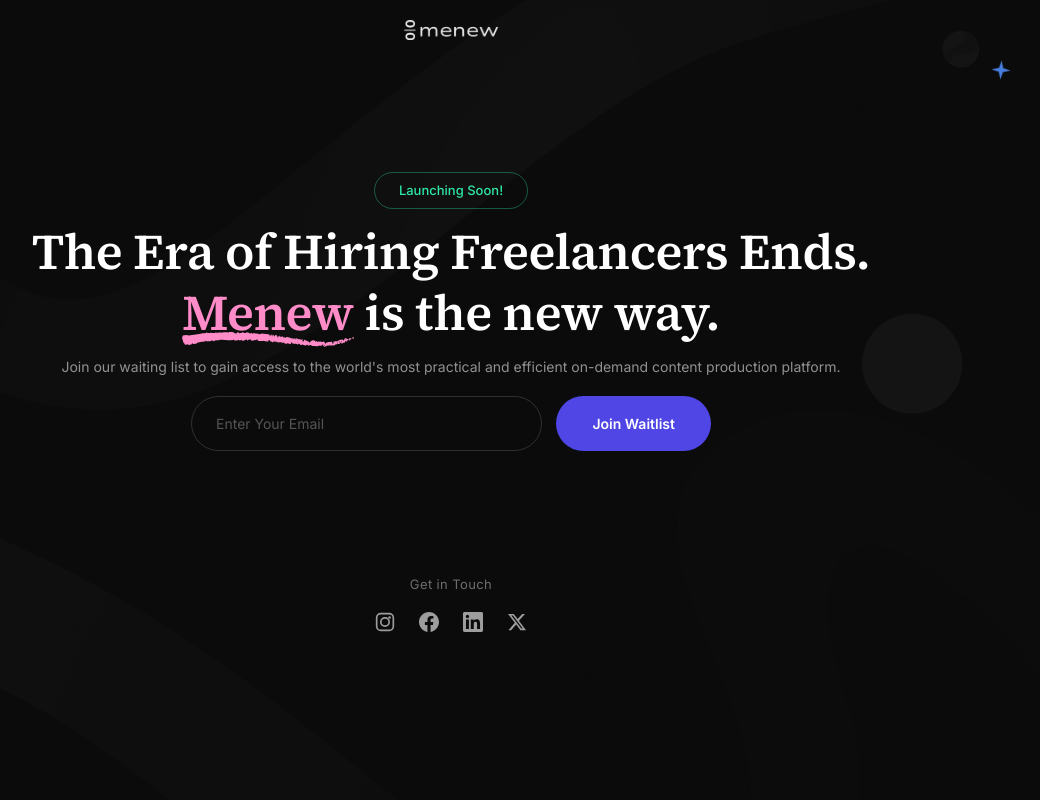
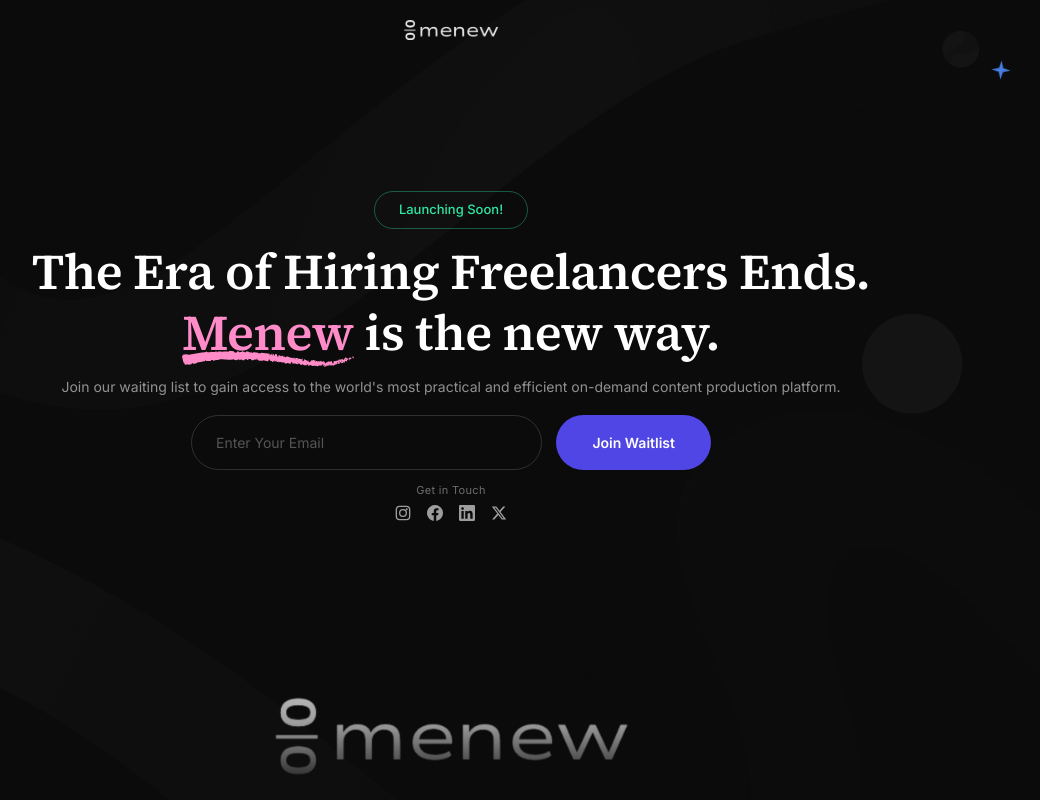
Before and after one commit to karthikreddi2016/menew, a Next.js app: page / in a window 1280 px wide. Shown: the whole page, without its empty margins (189-1229 px from the left). Built offline with nearby package versions, Linux system fonts and the light colour scheme.

Commit message:
feat: add ComingSoonPage component and define baseline styling in globals.css

```diff
--- a/app/globals.css
+++ b/app/globals.css
@@ -426,13 +426,13 @@
   display: flex;
   flex-direction: column;
   align-items: center;
-  gap: 18px;
-  padding-bottom: 48px;
+  gap: 6px;
+  padding-bottom: 8px;
 }
 
 .cs-footer__label {
   font-family: var(--font-inter), sans-serif;
-  font-size: 13px;
+  font-size: 11px;
   font-weight: 400;
   letter-spacing: 0.03em;
   color: rgba(255, 255, 255, 0.4);
@@ -440,7 +440,7 @@
 
 .cs-social {
   display: flex;
-  gap: 24px;
+  gap: 16px;
 }
 
 .cs-social__link {
@@ -457,8 +457,8 @@
 }
 
 .cs-social__icon {
-  width: 20px;
-  height: 20px;
+  width: 16px;
+  height: 16px;
 }
 
 /* ── Watermark (flex child at bottom of page) ── */
@@ -466,25 +466,28 @@
   position: relative;
   flex-shrink: 0;
   width: 100%;
-  height: 15vh;
+  height: 16vh;
   pointer-events: none;
   display: flex;
-  align-items: flex-start;
+  align-items: center;
   justify-content: center;
   z-index: 2;
   overflow: hidden;
   /* Gradient mask: bright at top → fading at bottom */
-  -webkit-mask-image: linear-gradient(to bottom, rgba(0,0,0,0.8) 0%, rgba(0,0,0,0.5) 35%, rgba(0,0,0,0.15) 70%, transparent 100%);
-  mask-image: linear-gradient(to bottom, rgba(0,0,0,0.8) 0%, rgba(0,0,0,0.5) 35%, rgba(0,0,0,0.15) 70%, transparent 100%);
+  -webkit-mask-image: linear-gradient(to bottom, rgba(0,0,0,0.95) 0%, rgba(0,0,0,0.7) 40%, rgba(0,0,0,0.2) 80%, transparent 100%);
+  mask-image: linear-gradient(to bottom, rgba(0,0,0,0.95) 0%, rgba(0,0,0,0.7) 40%, rgba(0,0,0,0.2) 80%, transparent 100%);
 }
 
 .cs-watermark__img {
-  width: 100%;
-  max-width: 1440px;
-  height: auto;
+  position: absolute !important;
+  top: 50% !important;
+  left: 50% !important;
+  transform: translate(-50%, -50%) !important;
+  width: min(450px, 80vw) !important;
+  height: auto !important;
   filter: invert(1);
   user-select: none;
-  opacity: 0.55;
+  opacity: 0.85;
 }
 
 /* ── Responsive ── */
--- a/components/sections/ComingSoonPage.tsx
+++ b/components/sections/ComingSoonPage.tsx
@@ -156,7 +156,6 @@ export default function ComingSoonPage() {
               </p>
             </div>
           )}
-        </div>
 
           {/* Social links */}
           <footer className="cs-footer">
@@ -186,19 +185,20 @@ export default function ComingSoonPage() {
               </a>
             </div>
           </footer>
+        </div>
+      </section>
 
-        {/* ─── Section 2: Big Menew watermark background ─── */}
+      {/* ─── Watermark: flex child at bottom of page ─── */}
       <div className="cs-watermark-wrap" aria-hidden="true">
         <Image
           src="/images/logo.png"
           alt=""
-            width={900}
-            height={300}
+          width={1440}
+          height={310}
           className="cs-watermark__img"
           priority
         />
       </div>
-      </section>
     </div>
   );
 }
```
Lines whose indentation alone changed are shown as unchanged.
